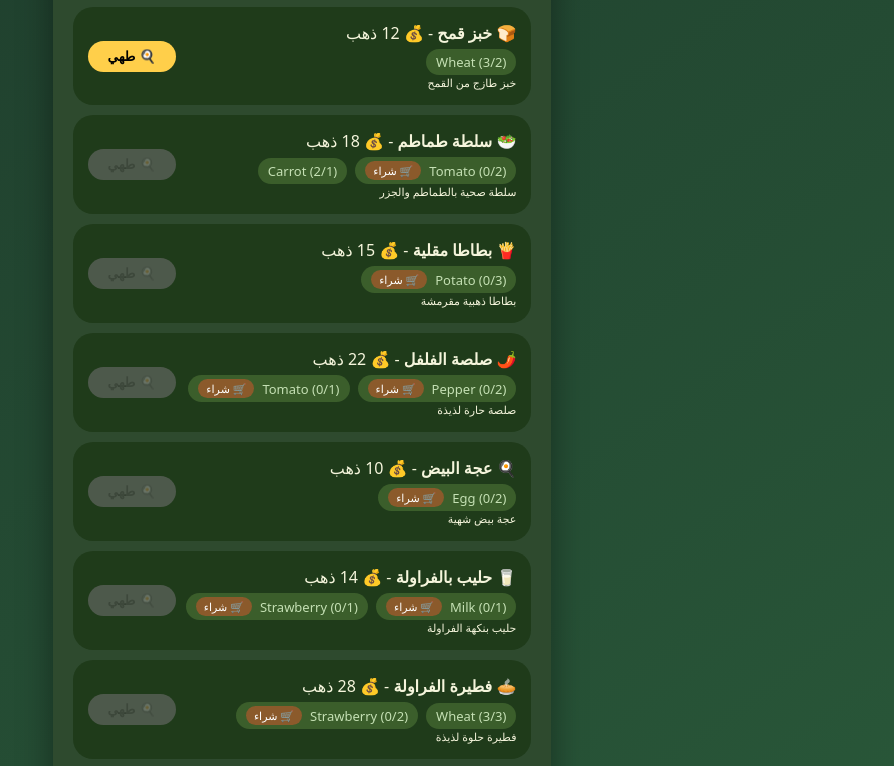
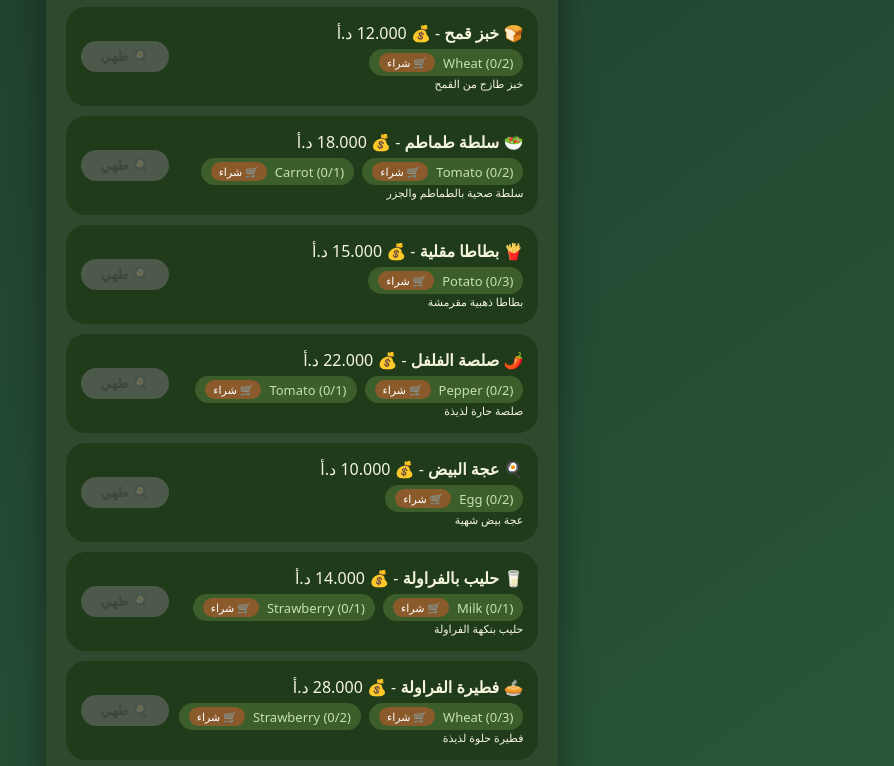
Before and after one commit to omsdmails/nourafarm, a plain HTML site: page restaurant.html in a window 1280 px wide. Shown: the part 171-937 px from the top of the page, without its empty margins (338-1232 px from the left). Drawn offline with Linux system fonts and the light colour scheme; sample sign-in values are in the browser's storage.

Commit message:
Update recipe sell prices and refactor code

```diff
--- a/restaurant.html
+++ b/restaurant.html
@@ -30,145 +30,50 @@
 <body>
     <div id="app">⏳ جاري التحميل...</div>
     <script>
+        function formatMoney(fils){ return (fils/1000).toFixed(3)+' د.أ'; }
         const RECIPES = {
-            "خبز قمح": { emoji: "🍞", ingredients: { "Wheat": 2 }, sellPrice: 12, desc: "خبز طازج من القمح" },
-            "سلطة طماطم": { emoji: "🥗", ingredients: { "Tomato": 2, "Carrot": 1 }, sellPrice: 18, desc: "سلطة صحية بالطماطم والجزر" },
-            "بطاطا مقلية": { emoji: "🍟", ingredients: { "Potato": 3 }, sellPrice: 15, desc: "بطاطا ذهبية مقرمشة" },
-            "صلصة الفلفل": { emoji: "🌶️", ingredients: { "Pepper": 2, "Tomato": 1 }, sellPrice: 22, desc: "صلصة حارة لذيذة" },
-            "عجة البيض": { emoji: "🍳", ingredients: { "Egg": 2 }, sellPrice: 10, desc: "عجة بيض شهية" },
-            "حليب بالفراولة": { emoji: "🥛", ingredients: { "Milk": 1, "Strawberry": 1 }, sellPrice: 14, desc: "حليب بنكهة الفراولة" },
-            "فطيرة الفراولة": { emoji: "🥧", ingredients: { "Wheat": 3, "Strawberry": 2 }, sellPrice: 28, desc: "فطيرة حلوة لذيذة" },
-            "عصير بطيخ": { emoji: "🧃", ingredients: { "Watermelon": 1 }, sellPrice: 18, desc: "عصير طبيعي منعش" }
+            "خبز قمح": { emoji: "🍞", ingredients: { "Wheat": 2 }, sellPrice: 12000, desc: "خبز طازج من القمح" },
+            "سلطة طماطم": { emoji: "🥗", ingredients: { "Tomato": 2, "Carrot": 1 }, sellPrice: 18000, desc: "سلطة صحية بالطماطم والجزر" },
+            "بطاطا مقلية": { emoji: "🍟", ingredients: { "Potato": 3 }, sellPrice: 15000, desc: "بطاطا ذهبية مقرمشة" },
+            "صلصة الفلفل": { emoji: "🌶️", ingredients: { "Pepper": 2, "Tomato": 1 }, sellPrice: 22000, desc: "صلصة حارة لذيذة" },
+            "عجة البيض": { emoji: "🍳", ingredients: { "Egg": 2 }, sellPrice: 10000, desc: "عجة بيض شهية" },
+            "حليب بالفراولة": { emoji: "🥛", ingredients: { "Milk": 1, "Strawberry": 1 }, sellPrice: 14000, desc: "حليب بنكهة الفراولة" },
+            "فطيرة الفراولة": { emoji: "🥧", ingredients: { "Wheat": 3, "Strawberry": 2 }, sellPrice: 28000, desc: "فطيرة حلوة لذيذة" },
+            "عصير بطيخ": { emoji: "🧃", ingredients: { "Watermelon": 1 }, sellPrice: 18000, desc: "عصير طبيعي منعش" }
         };
-        let session = null, player = null;
-
-        function loadSession() {
-            const saved = localStorage.getItem('farmSession');
-            if (!saved) { window.location.href = 'index.html'; return null; }
-            try {
-                const data = JSON.parse(saved);
-                if (Date.now() - data.loginTime > 86400000) { localStorage.removeItem('farmSession'); window.location.href = 'index.html'; return null; }
-                return data;
-            } catch(e) { window.location.href = 'index.html'; return null; }
+        let session=null, player=null;
+        function loadSession(){ const saved=localStorage.getItem('farmSession'); if(!saved){window.location.href='index.html';return null;} try{const data=JSON.parse(saved); if(Date.now()-data.loginTime>86400000){localStorage.removeItem('farmSession');window.location.href='index.html';return null;} return data;}catch(e){window.location.href='index.html';return null;} }
+        function loadGame(){ const key=session.isGuest?'guestGame':'game_'+session.username; const saved=localStorage.getItem(key); if(saved){ player=JSON.parse(saved); if(!player.inventory) player.inventory={}; if(!player.gold) player.gold=0; } else player={ gold:0, inventory:{}, score:0, fields:[], animals:[] }; }
+        function saveGame(){ const key=session.isGuest?'guestGame':'game_'+session.username; localStorage.setItem(key,JSON.stringify(player)); }
+        function showMessage(msg,isError){ const msgDiv=document.getElementById('message'); msgDiv.innerHTML=msg; msgDiv.className=isError?'message error-message':'message'; msgDiv.style.display='block'; setTimeout(()=>{msgDiv.style.display='none';},3000); }
+        function buyFromMarket(ingredient){ localStorage.setItem('market_focus_item',ingredient); window.location.href='market.html'; }
+        function cook(recipeName){
+            const recipe=RECIPES[recipeName];
+            let missing=[];
+            for(let [ing,qty] of Object.entries(recipe.ingredients)) if((player.inventory[ing]||0)<qty) missing.push(ing);
+            if(missing.length>0){ showMessage(`⚠️ المكونات الناقصة: ${missing.join(', ')}. يمكنك شراؤها من السوق.`,true); return; }
+            for(let [ing,qty] of Object.entries(recipe.ingredients)) player.inventory[ing]-=qty;
+            player.gold+=recipe.sellPrice; player.score=(player.score||0)+2;
+            saveGame(); renderRestaurant(); showMessage(`🍳 تم طهي ${recipe.emoji} ${recipeName}! +${formatMoney(recipe.sellPrice)}`);
         }
-
-        function loadGame() {
-            const saved = localStorage.getItem('farmGame_' + session.userId);
-            if (saved) { try { const data = JSON.parse(saved); player = data; if (!player.inventory) player.inventory = {}; if (!player.gold) player.gold = 100; } catch(e) {} }
-            if (!player) player = { gold: 100, score: 0, inventory: { Wheat: 3, Carrot: 2 }, fields: [], animals: [] };
+        function renderRestaurant(){
+            let inventoryHtml=''; for(let [item,qty] of Object.entries(player.inventory)) if(qty>0) inventoryHtml+=`<span class="inventory-item">📦 ${item}: ${qty}</span>`;
+            if(inventoryHtml==='') inventoryHtml='<p>مخزنك فارغ، يمكنك شراء المواد من السوق</p>';
+            let recipesHtml='';
+            for(let [name,recipe] of Object.entries(RECIPES)){
+                let ingredientsHtml=''; let canCook=true;
+                for(let [ing,qty] of Object.entries(recipe.ingredients)){
+                    const available=player.inventory[ing]||0; const hasEnough=available>=qty;
+                    if(!hasEnough) canCook=false;
+                    ingredientsHtml+=`<div class="ingredient-badge">${ing} (${available}/${qty})${!hasEnough?` <a class="buy-from-market" href="#" onclick="event.preventDefault(); window.buyFromMarket('${ing}'); return false;">🛒 شراء</a>`:''}</div>`;
+                }
+                recipesHtml+=`<div class="recipe-card"><div><strong>${recipe.emoji} ${name}</strong> - 💰 ${formatMoney(recipe.sellPrice)}<div class="ingredients">${ingredientsHtml}</div><div style="font-size:11px;">${recipe.desc}</div></div><button onclick="window.cook('${name}')" ${!canCook?'disabled':''}>🍳 طهي</button></div>`;
+            }
+            document.getElementById('app').innerHTML=`<div class="restaurant-container"><div class="header"><div class="gold">💰 ${formatMoney(player.gold)}</div><div>⭐ ${player.score||0} نقطة</div><div class="nav-buttons"><button class="nav-btn" id="dashboardBtn">🏠 القائمة الرئيسية</button></div></div><div class="content"><h2>🍽️ المطعم</h2><p>اطبخ وجبات لذيذة وبيعها بربح أعلى!</p><div id="recipesList">${recipesHtml}</div><hr><div class="inventory-list"><h3>📦 مخزونك الحالي</h3>${inventoryHtml}</div><div id="message" class="message"></div></div></div>`;
+            document.getElementById('dashboardBtn').onclick=()=>{ window.location.href='dashboard.html'; };
         }
-
-        function saveGame() {
-            localStorage.setItem('farmGame_' + session.userId, JSON.stringify({
-                gold: player.gold, score: player.score, fields: player.fields||[], animals: player.animals||[], inventory: player.inventory
-            }));
-        }
-
-        function showMessage(msg, isError = false) {
-            const msgDiv = document.getElementById('message');
-            if(msgDiv) {
-                msgDiv.innerHTML = msg;
-                msgDiv.className = isError ? 'message error-message' : 'message';
-                msgDiv.style.display = 'block';
-                setTimeout(() => { msgDiv.style.display = 'none'; }, 3000);
-            }
-        }
-
-        // شراء المكون الناقص من السوق (فتح صفحة السوق مع تحديد العنصر)
-        function buyFromMarket(ingredient) {
-            // نخزن مؤقتاً اسم المنتج الذي يريد شراءه في localStorage ليتم التركيز عليه في السوق
-            localStorage.setItem('market_focus_item', ingredient);
-            window.location.href = 'market.html';
-        }
-
-        function cook(recipeName) {
-            const recipe = RECIPES[recipeName];
-            let missing = [];
-            for (let [ing, qty] of Object.entries(recipe.ingredients)) {
-                if (!player.inventory[ing] || player.inventory[ing] < qty) missing.push(ing);
-            }
-            if (missing.length > 0) {
-                let msg = `⚠️ المكونات الناقصة: ${missing.join(', ')}. `;
-                msg += `يمكنك شراؤها من السوق.`;
-                showMessage(msg, true);
-                return;
-            }
-            for (let [ing, qty] of Object.entries(recipe.ingredients)) player.inventory[ing] -= qty;
-            player.gold += recipe.sellPrice;
-            player.score += 2;
-            saveGame();
-            renderRestaurant();
-            showMessage(`🍳 تم طهي ${recipe.emoji} ${recipeName}! +${recipe.sellPrice} ذهب`);
-        }
-
-        function logoutToDashboard() { window.location.href = 'dashboard.html'; }
-
-        function renderRestaurant() {
-            let inventoryHtml = '';
-            for (let [item, qty] of Object.entries(player.inventory))
-                if (qty > 0) inventoryHtml += `<span class="inventory-item">📦 ${item}: ${qty}</span>`;
-            if (inventoryHtml === '') inventoryHtml = '<p>مخزنك فارغ، يمكنك شراء المواد من السوق</p>';
-
-            let recipesHtml = '';
-            for (let [name, recipe] of Object.entries(RECIPES)) {
-                let ingredientsHtml = '';
-                let canCook = true;
-                for (let [ing, qty] of Object.entries(recipe.ingredients)) {
-                    const available = player.inventory[ing] || 0;
-                    const hasEnough = available >= qty;
-                    if (!hasEnough) canCook = false;
-                    ingredientsHtml += `
-                        <div class="ingredient-badge">
-                            ${ing} (${available}/${qty})
-                            ${!hasEnough ? `<a class="buy-from-market" href="#" onclick="event.preventDefault(); window.buyFromMarket('${ing}'); return false;">🛒 شراء</a>` : ''}
-                        </div>
-                    `;
-                }
-                recipesHtml += `
-                    <div class="recipe-card">
-                        <div>
-                            <strong>${recipe.emoji} ${name}</strong> - 💰 ${recipe.sellPrice} ذهب
-                            <div class="ingredients">${ingredientsHtml}</div>
-                            <div style="font-size:11px;">${recipe.desc}</div>
-                        </div>
-                        <button onclick="window.cook('${name}')" ${!canCook ? 'disabled' : ''}>🍳 طهي</button>
-                    </div>
-                `;
-            }
-
-            document.getElementById('app').innerHTML = `
-                <div class="restaurant-container">
-                    <div class="header">
-                        <div class="gold">💰 ${player.gold} ذهب</div>
-                        <div>⭐ ${player.score} نقطة</div>
-                        <div class="nav-buttons">
-                            <button class="nav-btn" id="dashboardBtn">🏠 القائمة الرئيسية</button>
-                        </div>
-                    </div>
-                    <div class="content">
-                        <h2>🍽️ المطعم</h2>
-                        <p>اطبخ وجبات لذيذة وبيعها بربح أعلى!</p>
-                        <div id="recipesList">${recipesHtml}</div>
-                        <hr>
-                        <div class="inventory-list">
-                            <h3>📦 مخزونك الحالي</h3>
-                            ${inventoryHtml}
-                        </div>
-                        <div id="message" class="message"></div>
-                    </div>
-                </div>
-            `;
-            document.getElementById('dashboardBtn').onclick = logoutToDashboard;
-        }
-
-        session = loadSession();
-        if (session) {
-            loadGame();
-            renderRestaurant();
-        }
-
-        window.cook = cook;
-        window.buyFromMarket = buyFromMarket;
+        session=loadSession(); if(session){ loadGame(); renderRestaurant(); }
+        window.cook=cook; window.buyFromMarket=buyFromMarket;
     </script>
 </body>
 </html>
```
